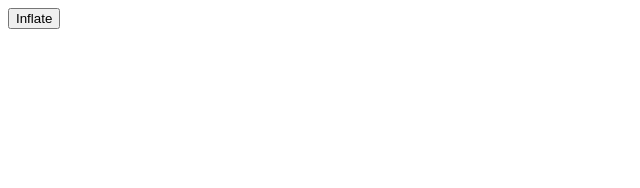
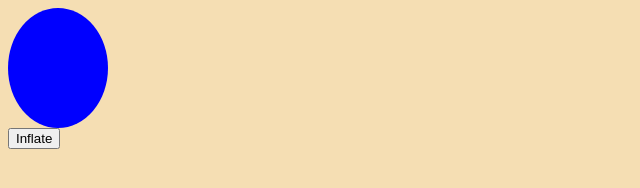
Before and after one commit to ChesterJGreen/balloonPopv2, a plain HTML site: page index.html in a window 1280 px wide. Shown: the whole page, without its empty margins (0-640 px from the left). Drawn offline with Linux system fonts and the light colour scheme.

Commit message:
added style sheet

```diff
--- a/index.html
+++ b/index.html
@@ -4,6 +4,7 @@
   <meta http-equiv="X-UA-Compatible" content="IE=edge">
   <meta name="viewport" content="width=device-width, initial-scale=1.0">
   <title>Balloon Pop</title>
+  <link rel="stylesheet" href="style.css">
 </head>
 <body>
 
--- /dev/null
+++ b/style.css
@@ -0,0 +1,10 @@
+body {
+  background-color: wheat;
+}
+
+.balloon{
+  height: 120px;
+  width: 100px;
+  background-color: blue;
+  border-radius: 50%;
+}
```
